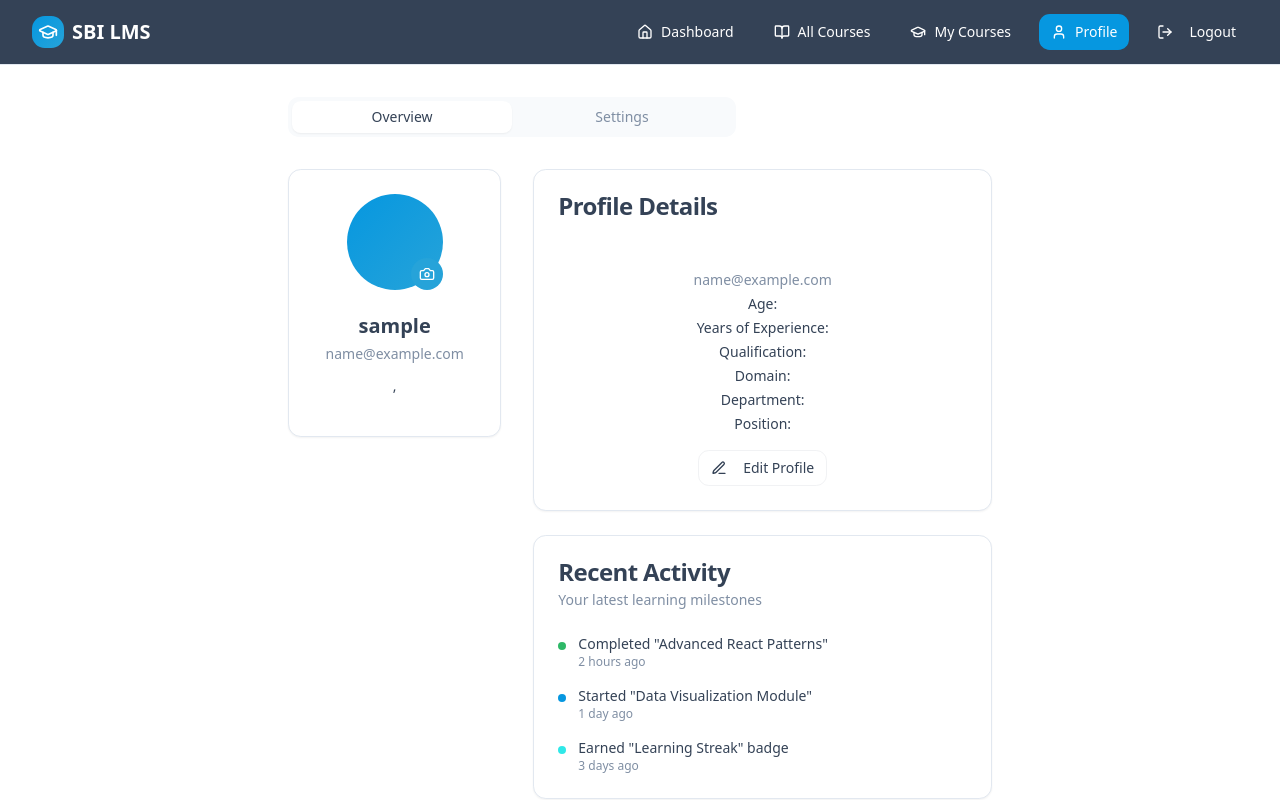
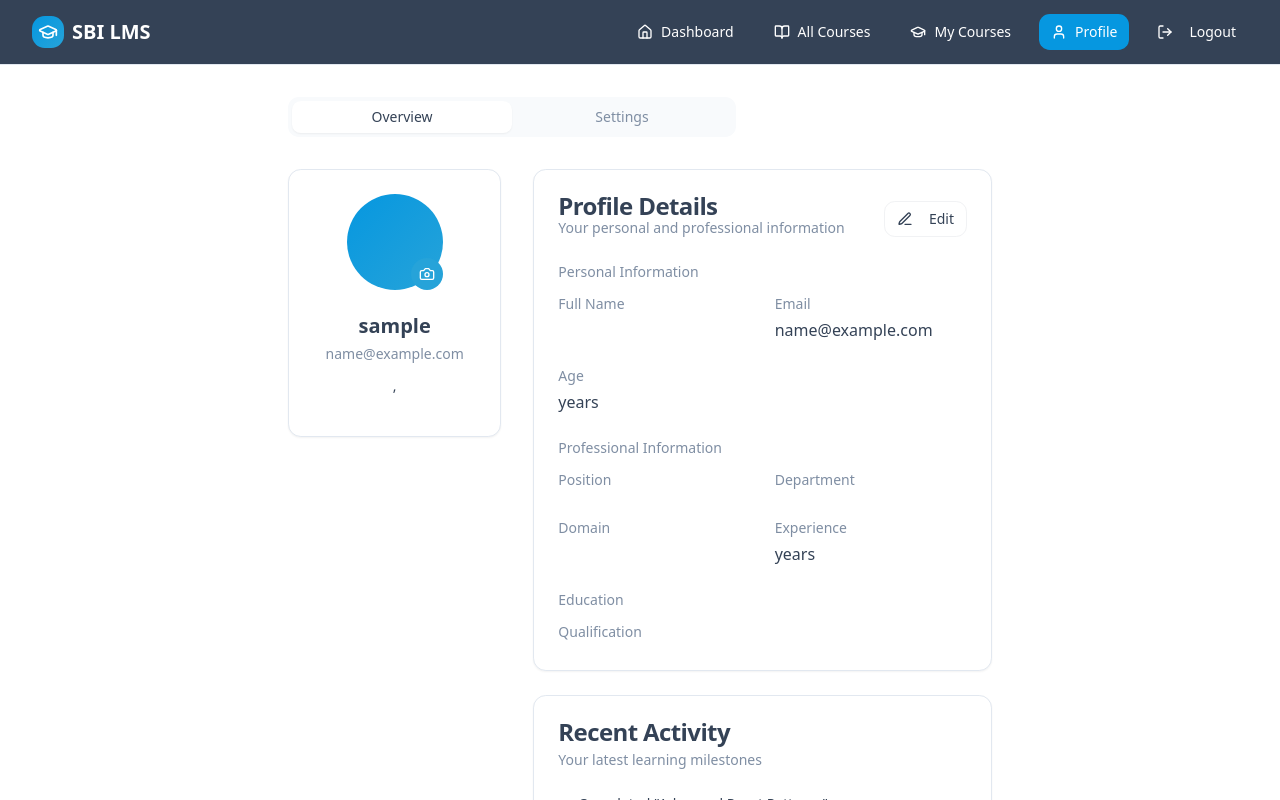
Before and after one commit to AnshulPawaskar/prolearn-nexus, a React (Vite) app: page /profile in a window 1280 px wide. Shown: the top 800 px of the page. Built offline with nearby package versions, Linux system fonts and the light colour scheme; sample sign-in values are in the browser's storage.

Commit message:
Refactor Profile Page UI

```diff
--- a/src/pages/Profile.tsx
+++ b/src/pages/Profile.tsx
@@ -118,112 +118,198 @@ const Profile = () => {
 
                 {/* Main Content */}
                 <div className="lg:col-span-2 space-y-6">
-                  {/* Skills Progress */}
+                  {/* Profile Details */}
                   <Card>
-                    <CardHeader>
+                    <CardHeader className="flex flex-row items-center justify-between">
+                      <div>
                         <CardTitle>Profile Details</CardTitle>
+                        <CardDescription>Your personal and professional information</CardDescription>
+                      </div>
+                      {!isEditing && (
+                        <Button size="sm" variant="outline" onClick={() => setIsEditing(true)}>
+                          <Edit3 className="w-4 h-4 mr-2" />
+                          Edit
+                        </Button>
+                      )}
                     </CardHeader>
 
-                    <CardContent className="p-6">
-                      <div className="text-center">
+                    <CardContent>
                       {isEditing ? (
-                          <div className="space-y-3">
+                        <div className="space-y-6">
+                          {/* Personal Information */}
+                          <div>
+                            <h4 className="text-sm font-medium text-muted-foreground mb-3">Personal Information</h4>
+                            <div className="grid grid-cols-1 md:grid-cols-2 gap-4">
+                              <div className="space-y-2">
+                                <label className="text-sm font-medium">First Name</label>
                                 <Input
                                   name="first_name"
                                   value={editData.first_name || ''}
                                   onChange={handleEditChange}
-                              placeholder="First Name"
-                              className="text-center"
+                                  placeholder="Enter first name"
                                 />
+                              </div>
+                              <div className="space-y-2">
+                                <label className="text-sm font-medium">Last Name</label>
                                 <Input
                                   name="last_name"
                                   value={editData.last_name || ''}
                                   onChange={handleEditChange}
-                              placeholder="Last Name"
-                              className="text-center"
+                                  placeholder="Enter last name"
                                 />
+                              </div>
+                              <div className="space-y-2">
+                                <label className="text-sm font-medium">Email</label>
                                 <Input
                                   name="email"
+                                  type="email"
                                   value={editData.email || ''}
                                   onChange={handleEditChange}
-                              placeholder="Email"
-                              className="text-center"
+                                  placeholder="Enter email address"
                                 />
+                              </div>
+                              <div className="space-y-2">
+                                <label className="text-sm font-medium">Age</label>
                                 <Input
                                   name="age"
                                   type="number"
                                   value={editData.age || ''}
                                   onChange={handleEditChange}
-                              placeholder="Age"
-                              className="text-center"
+                                  placeholder="Enter age"
                                 />
+                              </div>
+                            </div>
+                          </div>
+
+                          {/* Professional Information */}
+                          <div>
+                            <h4 className="text-sm font-medium text-muted-foreground mb-3">Professional Information</h4>
+                            <div className="grid grid-cols-1 md:grid-cols-2 gap-4">
+                              <div className="space-y-2">
+                                <label className="text-sm font-medium">Position</label>
+                                <Input
+                                  name="position"
+                                  value={editData.position || ''}
+                                  onChange={handleEditChange}
+                                  placeholder="Enter job position"
+                                />
+                              </div>
+                              <div className="space-y-2">
+                                <label className="text-sm font-medium">Department</label>
+                                <Input
+                                  name="department"
+                                  value={editData.department || ''}
+                                  onChange={handleEditChange}
+                                  placeholder="Enter department"
+                                />
+                              </div>
+                              <div className="space-y-2">
+                                <label className="text-sm font-medium">Domain</label>
+                                <Input
+                                  name="domain"
+                                  value={editData.domain || ''}
+                                  onChange={handleEditChange}
+                                  placeholder="Enter domain/field"
+                                />
+                              </div>
+                              <div className="space-y-2">
+                                <label className="text-sm font-medium">Years of Experience</label>
                                 <Input
                                   name="years_of_experience"
                                   type="number"
                                   value={editData.years_of_experience || ''}
                                   onChange={handleEditChange}
-                              placeholder="Years of Experience"
-                              className="text-center"
+                                  placeholder="Enter years of experience"
                                 />
+                              </div>
+                            </div>
+                          </div>
+
+                          {/* Education */}
+                          <div>
+                            <h4 className="text-sm font-medium text-muted-foreground mb-3">Education</h4>
+                            <div className="space-y-2">
+                              <label className="text-sm font-medium">Qualification</label>
                               <Input
                                 name="qualification"
                                 value={editData.qualification || ''}
                                 onChange={handleEditChange}
-                              placeholder="Qualification"
-                              className="text-center"
+                                placeholder="Enter qualification"
                               />
-                            <Input
-                              name="domain"
-                              value={editData.domain || ''}
-                              onChange={handleEditChange}
-                              placeholder="Domain"
-                              className="text-center"
-                            />
-                            <Input
-                              name="department"
-                              value={editData.department || ''}
-                              onChange={handleEditChange}
-                              placeholder="Department"
-                              className="text-center"
-                            />
-                            <Input
-                              name="position"
-                              value={editData.position || ''}
-                              onChange={handleEditChange}
-                              placeholder="Position"
-                              className="text-center"
-                            />
+                            </div>
+                          </div>
+
                           {editError && (
-                              <div className="text-red-500 text-sm">{editError}</div>
+                            <div className="text-destructive text-sm bg-destructive/10 p-3 rounded-md">
+                              {editError}
+                            </div>
                           )}
-                            <div className="flex space-x-2">
-                              <Button size="sm" onClick={handleSaveProfile} disabled={loading}>
-                                {loading ? 'Saving...' : 'Save'}
+
+                          <div className="flex justify-end space-x-2 pt-4 border-t">
+                            <Button variant="outline" onClick={() => setIsEditing(false)} disabled={loading}>
+                              Cancel
                             </Button>
-                              <Button size="sm" variant="outline" onClick={() => setIsEditing(false)} disabled={loading}>
-                                Cancel
+                            <Button onClick={handleSaveProfile} disabled={loading}>
+                              {loading ? 'Saving...' : 'Save Changes'}
                             </Button>
                           </div>
                         </div>
                       ) : (
+                        <div className="space-y-6">
+                          {/* Personal Information */}
                           <div>
-                            <h2 className="text-xl font-bold mb-1">
+                            <h4 className="text-sm font-medium text-muted-foreground mb-3">Personal Information</h4>
+                            <div className="grid grid-cols-1 md:grid-cols-2 gap-6">
+                              <div className="space-y-1">
+                                <p className="text-sm text-muted-foreground">Full Name</p>
+                                <p className="font-medium">
                                   {profileData.first_name} {profileData.last_name}
-                            </h2>
-                            <p className="text-sm text-muted-foreground mb-1">{profileData.email}</p>
-                            <p className="text-sm mb-1">Age: {profileData.age}</p>
-                            <p className="text-sm mb-1">Years of Experience: {profileData.years_of_experience}</p>
-                            <p className="text-sm mb-1">Qualification: {profileData.qualification}</p>
-                            <p className="text-sm mb-1">Domain: {profileData.domain}</p>
-                            <p className="text-sm mb-1">Department: {profileData.department}</p>
-                            <p className="text-sm mb-4">Position: {profileData.position}</p>
-                            <Button size="sm" variant="outline" onClick={() => setIsEditing(true)}>
-                              <Edit3 className="w-4 h-4 mr-2" />
-                              Edit Profile
-                            </Button>
+                                </p>
+                              </div>
+                              <div className="space-y-1">
+                                <p className="text-sm text-muted-foreground">Email</p>
+                                <p className="font-medium">{profileData.email}</p>
+                              </div>
+                              <div className="space-y-1">
+                                <p className="text-sm text-muted-foreground">Age</p>
+                                <p className="font-medium">{profileData.age} years</p>
+                              </div>
+                            </div>
+                          </div>
+
+                          {/* Professional Information */}
+                          <div>
+                            <h4 className="text-sm font-medium text-muted-foreground mb-3">Professional Information</h4>
+                            <div className="grid grid-cols-1 md:grid-cols-2 gap-6">
+                              <div className="space-y-1">
+                                <p className="text-sm text-muted-foreground">Position</p>
+                                <p className="font-medium">{profileData.position}</p>
+                              </div>
+                              <div className="space-y-1">
+                                <p className="text-sm text-muted-foreground">Department</p>
+                                <p className="font-medium">{profileData.department}</p>
+                              </div>
+                              <div className="space-y-1">
+                                <p className="text-sm text-muted-foreground">Domain</p>
+                                <p className="font-medium">{profileData.domain}</p>
+                              </div>
+                              <div className="space-y-1">
+                                <p className="text-sm text-muted-foreground">Experience</p>
+                                <p className="font-medium">{profileData.years_of_experience} years</p>
+                              </div>
+                            </div>
+                          </div>
+
+                          {/* Education */}
+                          <div>
+                            <h4 className="text-sm font-medium text-muted-foreground mb-3">Education</h4>
+                            <div className="space-y-1">
+                              <p className="text-sm text-muted-foreground">Qualification</p>
+                              <p className="font-medium">{profileData.qualification}</p>
+                            </div>
+                          </div>
                         </div>
                       )}
-                      </div>
                     </CardContent>
                   </Card>
 
```
Lines whose indentation alone changed are shown as unchanged.
